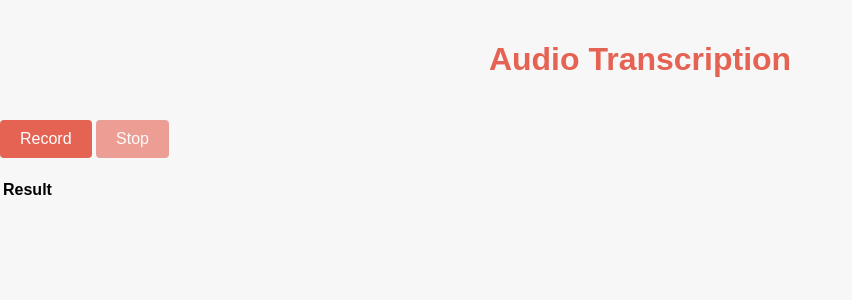
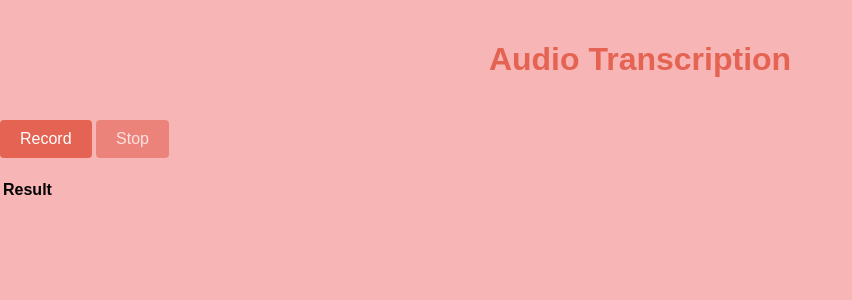
Before and after one commit to sahilkr7m/Text2Sql-github, a Flask app: page / in a window 1280 px wide. Shown: the top 300 px of the page, without its empty margins (0-852 px from the left). Run offline with Flask 3, Linux system fonts and the light colour scheme; lists and menus that the app fills with data are empty.

Commit message:
changes css style

```diff
--- a/templates/index.html
+++ b/templates/index.html
@@ -6,7 +6,7 @@
     <script src="https://ajax.googleapis.com/ajax/libs/jquery/3.5.1/jquery.min.js"></script>
     <style>
         body {
-            background-color: #f7f7f7;
+            background-color: #f7b5b5;
             font-family: Arial, sans-serif;
             margin: 0;
             padding: 0;
```
